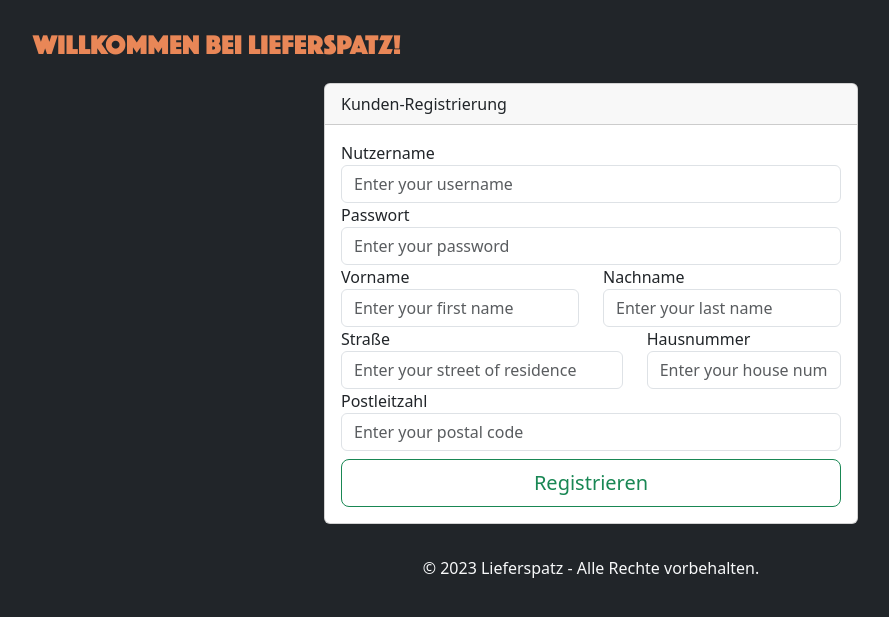
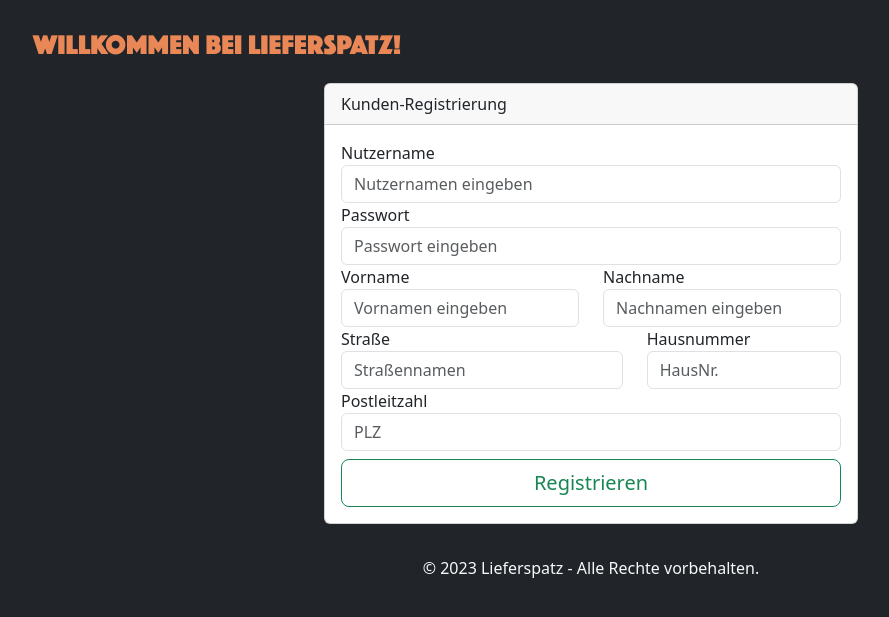
Before and after one commit to KatinkaMeer/db-praktikum, a Flask app: page /signup/customer in a window 1280 px wide. Shown: the part 162-779 px from the top of the page, without its empty margins (49-938 px from the left). Run offline with Flask 3, Linux system fonts and the light colour scheme; some libraries are stand-ins or nearby versions.

Commit message:
del english

```diff
--- a/templates/edit_menue.html
+++ b/templates/edit_menue.html
@@ -35,7 +35,7 @@
               <textarea name="description" class="col-2 form-control" placeholder="Beschreibung" rows="3" required></textarea>
             </div>
             <div class="col-2">
-              <input type="number" class="form-control" step="1" pattern="\d+" name="price" placeholder="Preis in Cent" required></input>
+              <input type="number" class="form-control" step="1" pattern="\d+" name="price" placeholder="Cent [Preis]" required></input>
             </div>
             <div class="col-2">
               <select class="form-control" name="category">
--- a/templates/signup.html
+++ b/templates/signup.html
@@ -18,37 +18,37 @@
                             {% if username_taken %}
                             <p class="text-danger">Nutzername bereits vergeben</p>
                             {% endif %}
-                            <input name = "username" type="text" class="form-control" id="username" placeholder="Enter your username">
+                            <input name = "username" type="text" class="form-control" id="username" placeholder="Nutzername eingeben">
                         </div>
                         <div class="form-group">
                             <label for="password">Passwort</label>
-                            <input name = "password" type="password" class="form-control" id="password" placeholder="Enter your password">
+                            <input name = "password" type="password" class="form-control" id="password" placeholder="Passwort eingeben">
                         </div>
                         <div class="form-group row">
                             <div class="col-sm-6">
                                 <label for="restaurantname">Restaurantname</label>
-                                <input name = "restaurantname" type="text" class="form-control" id="restaurantname" placeholder="Enter your restaurant name">
+                                <input name = "restaurantname" type="text" class="form-control" id="restaurantname" placeholder="Namen eingeben">
 
                                 <label for="image">Bild</label>
                                 <input name = "image" type="file" accept="image/png, image/jpeg" class="form-control" id="image">
                             </div>
                             <div class="col-sm-6">
                                 <label for="description">Beschreibung</label>
-                                <textarea name = "description" type="text" class="form-control" rows=4 id="description" placeholder="Enter a description for your restaurant"></textarea>
+                                <textarea name = "description" type="text" class="form-control" rows=4 id="description" placeholder="Beschreibung hinzufügen"></textarea>
                             </div>
                         </div>
                         <div class="form-group row">
                             <div class="col-sm-6">
                                 <label for="street">Straße</label>
-                                <input name = "street" type="text" class="form-control" id="street" placeholder="Enter your street of residence">
+                                <input name = "street" type="text" class="form-control" id="street" placeholder="Straßennamen">
                             </div>
                             <div class="col-sm-3">
                                 <label for="housenumber">Hausnummer</label>
-                                <input name = "housenumber" type="text" class="form-control" id="housenumber" placeholder="Enter your house number">
+                                <input name = "housenumber" type="text" class="form-control" id="housenumber" placeholder="HausNr.">
                             </div>
                             <div class="col-sm-3">
                                 <label for="postalcode">Postleitzahl</label>
-                                <input name = "postalcode" type="text" class="form-control" id="postalcode" placeholder="Enter your postal code">
+                                <input name = "postalcode" type="text" class="form-control" id="postalcode" placeholder="PLZ">
                             </div>
                         </div>
                         {% if missing_fields %}
@@ -69,14 +69,14 @@
                             {% if username_taken %}
                             <p class="text-danger">Nutzername bereits vergeben</p>
                             {% endif %}
-                            <input name = "username" type="text" class="form-control" id="username" placeholder="Enter your username" required>
+                            <input name = "username" type="text" class="form-control" id="username" placeholder="Nutzernamen eingeben" required>
                             <div class="invalid-feedback">
                               Bitte füllen Sie dieses Textfeld aus.
                             </div>
                         </div>
                         <div class="form-group">
                             <label for="password">Passwort</label>
-                            <input name = "password" type="password" class="form-control" id="password" placeholder="Enter your password" required>
+                            <input name = "password" type="password" class="form-control" id="password" placeholder="Passwort eingeben" required>
                             <div class="invalid-feedback">
                               Bitte füllen Sie dieses Textfeld aus.
                             </div>
@@ -84,14 +84,14 @@
                         <div class="form-group row">
                             <div class="col-sm-6">
                                 <label for="firstname">Vorname</label>
-                                <input name = "firstname" type="text" class="form-control" id="firstname" placeholder="Enter your first name" required>
+                                <input name = "firstname" type="text" class="form-control" id="firstname" placeholder="Vornamen eingeben" required>
                                 <div class="invalid-feedback">
                                   Bitte füllen Sie dieses Textfeld aus.
                                 </div>
                             </div>
                             <div class="col-sm-6">
                                 <label for="lastname">Nachname</label>
-                                <input name = "lastname" type="text" class="form-control" id="lastname" placeholder="Enter your last name" required>
+                                <input name = "lastname" type="text" class="form-control" id="lastname" placeholder="Nachnamen eingeben" required>
                                 <div class="invalid-feedback">
                                   Bitte füllen Sie dieses Textfeld aus.
                                 </div>
@@ -100,14 +100,14 @@
                         <div class="form-group row">
                             <div class="col-sm-7">
                                 <label for="street">Straße</label>
-                                <input name = "street" type="text" class="form-control" id="street" placeholder="Enter your street of residence" required>
+                                <input name = "street" type="text" class="form-control" id="street" placeholder="Straßennamen" required>
                                 <div class="invalid-feedback">
                                   Bitte füllen Sie dieses Textfeld aus.
                                 </div>
                             </div>
                             <div class="col-sm-5">
                                 <label for="housenumber">Hausnummer</label>
-                                <input name = "housenumber" type="text" class="form-control" id="housenumber" placeholder="Enter your house number" required>
+                                <input name = "housenumber" type="text" class="form-control" id="housenumber" placeholder="HausNr." required>
                                 <div class="invalid-feedback">
                                   Bitte füllen Sie dieses Textfeld aus.
                                 </div>
@@ -115,7 +115,7 @@
                         </div>
                         <div class="form-group">
                             <label for="postalcode">Postleitzahl</label>
-                            <input name = "postalcode" type="text" class="form-control" id="postalcode" placeholder="Enter your postal code" required>
+                            <input name = "postalcode" type="text" class="form-control" id="postalcode" placeholder="PLZ" required>
                             <div class="invalid-feedback">
                               Bitte füllen Sie dieses Textfeld aus.
                             </div>
```
Also changed, not shown: templates/edit_profile.html (+13 -13 lines), templates/edit_restaurant.html (+11 -11 lines), templates/login.html (+4 -4 lines).
